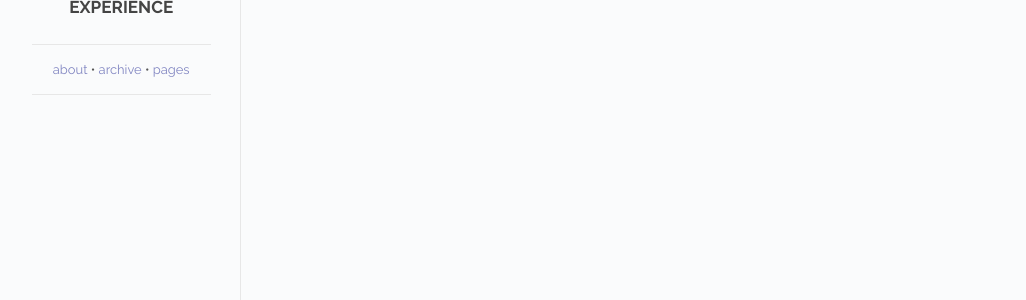
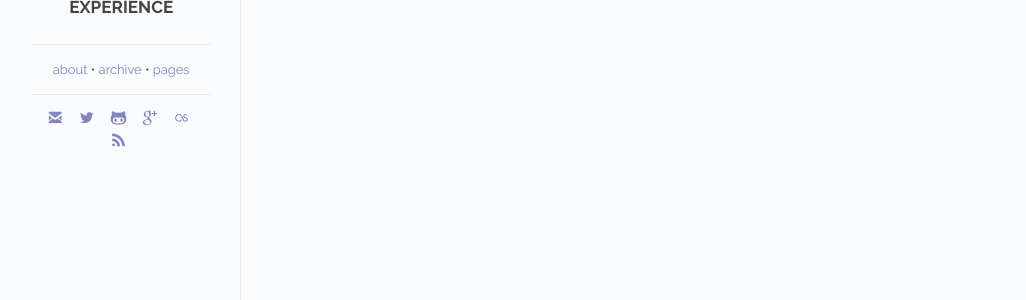
Before and after one commit to eyenx/blog, a Jekyll site: the page built from index.html, in a window 1280 px wide. Shown: the part 551-851 px from the top of the page, without its empty margins (118-1144 px from the left). Built offline with Jekyll 4.4.1, drawn with Linux system fonts in a browser that asks for light colours; some web fonts are replaced; comment, search, counter and statistics services are not loaded.

Commit message:
modified, as used on drinchev.github.io

```diff
--- a/assets/css/monosocialiconsfont.css
+++ b/assets/css/monosocialiconsfont.css
@@ -5,7 +5,6 @@
          url('/assets/fonts/MonoSocialIconsFont-1.10.woff') format('woff'),
          url('/assets/fonts/MonoSocialIconsFont-1.10.ttf') format('truetype'),
          url('/assets/fonts/MonoSocialIconsFont-1.10.svg#MonoSocialIconsFont') format('svg');
-    src: url('/assets/fonts/MonoSocialIconsFont-1.10.ttf') format('truetype');
     font-weight: normal;
     font-style: normal;
 }
```
